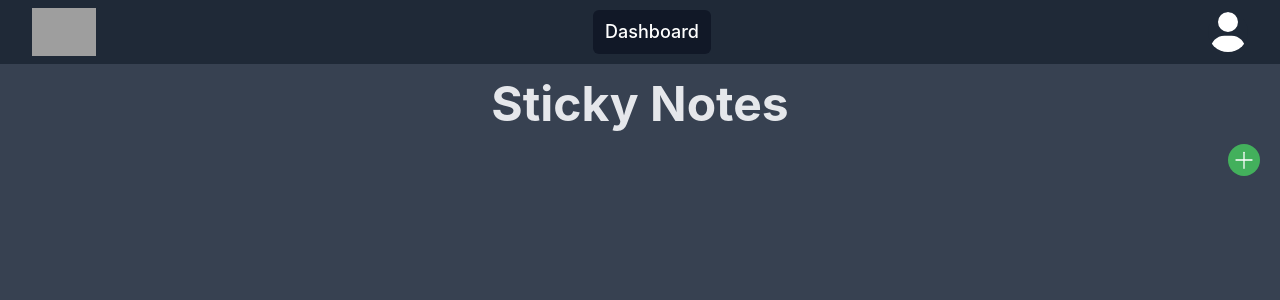
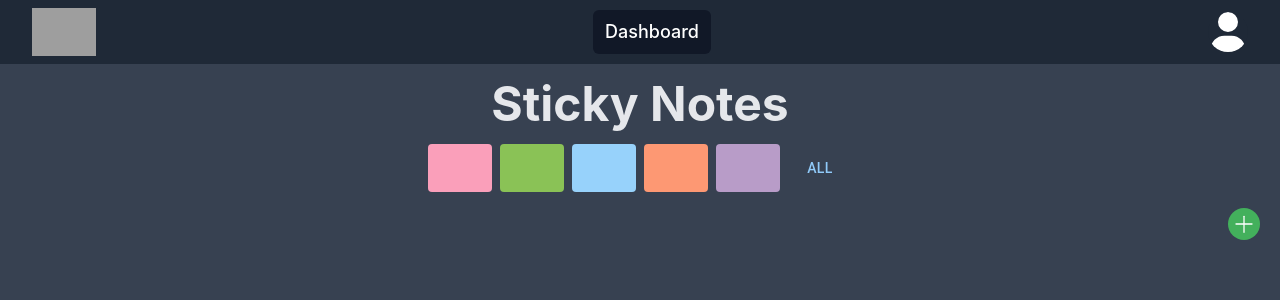
Before and after one commit to Amancodes26/note-management-app, a React (Create React App) app in the folder frontend/: page / in a window 1280 px wide. Shown: the top 300 px of the page. Built offline with nearby package versions, Linux system fonts and the light colour scheme; grey boxes are pictures that could not be loaded.

Commit message:
add filter feature

```diff
--- a/frontend/package.json
+++ b/frontend/package.json
@@ -9,6 +9,7 @@
     "@headlessui/react": "^2.1.2",
     "@heroicons/react": "^2.1.5",
     "@mui/material": "^5.16.6",
+    "@mui/styles": "^5.16.6",
     "@testing-library/jest-dom": "^5.17.0",
     "@testing-library/react": "^13.4.0",
     "@testing-library/user-event": "^13.5.0",
--- a/frontend/src/components/ui/Dashboard.js
+++ b/frontend/src/components/ui/Dashboard.js
@@ -2,13 +2,17 @@ import React, { useState } from "react";
 import Note from "../notes/Note";
 import newNote from "../../utils/icons/new-note.svg";
 import NewNote from "../notes/NewNote";
-// import axios from 'axios';
+import Button from '@mui/material/Button';
+
+// Define color options
+const colorOptions = ['#fa9fba', '#8AC256', '#97d2fb', '#fd9873', '#B89CC8'];
 
 const Dashboard = () => {
     const [notes, setNotes] = useState([]);
     const [newNoteEnable, setNewNoteEnable] = useState(false);
     const [highlightedNoteId, setHighlightedNoteId] = useState(null);
     const [editingNote, setEditingNote] = useState(null);
+    const [selectedColor, setSelectedColor] = useState(''); // State for selected color
 
     const addNote = () => {
         setNewNoteEnable(!newNoteEnable);
@@ -49,6 +53,20 @@ const Dashboard = () => {
         sendNotesToBackend(); // Send updated notes to backend
     };
 
+    const handleColorFilter = (color) => {
+        setSelectedColor(color);
+        setHighlightedNoteId(null); // Clear highlight when filtering by color
+    };
+
+    const clearColorFilter = () => {
+        setSelectedColor('');
+        setHighlightedNoteId(null); // Clear highlight when removing filter
+    };
+
+    const filteredNotes = selectedColor
+        ? notes.filter(note => note.color === selectedColor)
+        : notes;
+
     const sendNotesToBackend = async () => {
         console.log("uncomment below post request");
         // try {
@@ -60,22 +78,48 @@ const Dashboard = () => {
     };
 
     return (
-        <div className="bg-gray-700 min-h-[calc(100vh-64px)] max-w-[100vw] overflow-x-hidden relative flex flex-col items-center">
+        <div className="bg-gray-700 min-h-[calc(100vh-64px)] max-w-[100vw] overflow-x-auto relative flex flex-col items-center">
             <p className="text-gray-200 text-5xl py-4 font-bold">Sticky Notes</p>
+
+            {/* Color Filter UI */}
+            <div className="mb-4">
+                <div className="flex space-x-2">
+                    {colorOptions.map((color) => (
+                        <Button
+                            key={color}
+                            className={`w-12 h-12 rounded-full transition-transform duration-300 ease-in-out ${
+                                selectedColor === color ? 'scale-110' : 'scale-100'
+                            } hover:scale-110`}
+                            style={{
+                                backgroundColor: color,
+                                color: '#fff',
+                            }}
+                            onClick={() => handleColorFilter(color)}
+                        />
+                    ))}
+                    <Button
+                        className="w-12 h-12 rounded-full bg-gray-200 text-black transition-transform duration-300 ease-in-out hover:scale-110"
+                        onClick={clearColorFilter}
+                    >
+                        All
+                    </Button>
+                </div>
+            </div>
+
             <div className="relative w-full h-full">
-                {notes.map((note) => (
+                {filteredNotes.map((note) => (
                     <Note
                         key={note.id}
-                        id={note.id} // Pass the note id to Note component
+                        id={note.id}
                         initialTitle={note.title}
                         initialDescription={note.content}
                         initialX={note.x}
                         initialY={note.y}
                         style={{ backgroundColor: note.color }}
-                        isHighlighted={note.id === highlightedNoteId} // Pass highlight status
-                        onEdit={handleEditNote} // Handle edit
-                        onDelete={handleDeleteNote} // Handle delete
-                        onDrag={handleDragNote} // Handle drag
+                        isHighlighted={note.id === highlightedNoteId}
+                        onEdit={handleEditNote}
+                        onDelete={handleDeleteNote}
+                        onDrag={handleDragNote}
                     />
                 ))}
                 <div className="fixed right-5">
```
Also changed, not shown: 1 other file (tests, documents, lock files or other folders).
